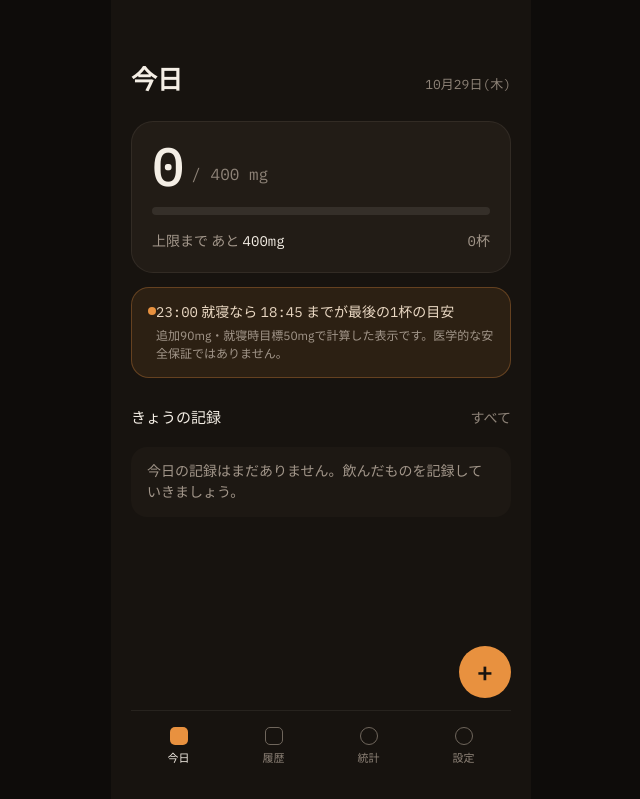
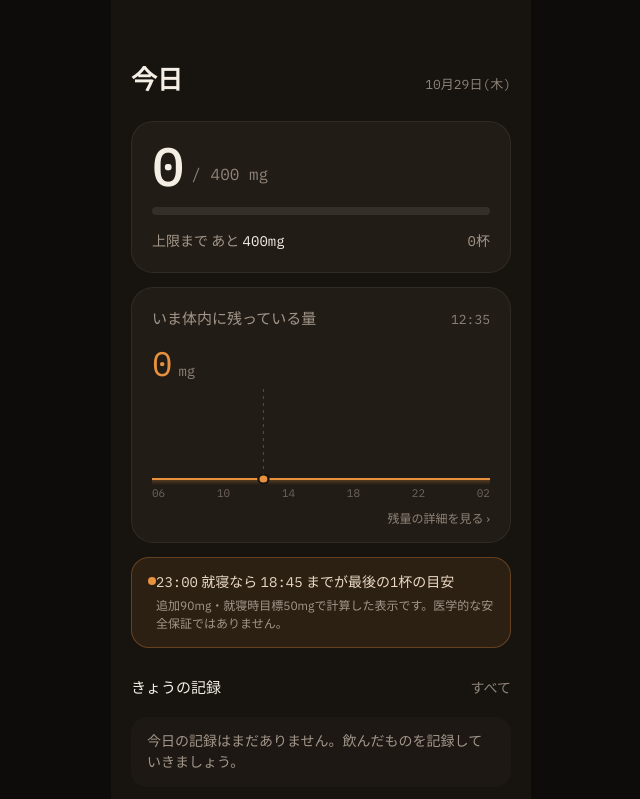
Before and after one commit to hopes-ai-club/caffeineIntakeHistory, a Next.js app: page / in a window 1280 px wide. Shown: the top 799 px of the page, without its empty margins (319-959 px from the left). Built offline with nearby package versions, Linux system fonts and the light colour scheme.

Commit message:
feat: integrate residual card into home

```diff
--- a/components/ResidualCard.tsx
+++ b/components/ResidualCard.tsx
@@ -30,15 +30,18 @@ const HEADROOM = 1.15;
 export interface ResidualCardProps {
   /** 開閉状態。閉じている間は非表示・非操作にする。 */
   open: boolean;
+  /** ホームと同じ集計時刻。省略時は共有時計を使う。 */
+  now?: Date;
   /** 閉じる操作（戻るボタン・Esc）を呼び出し側へ通知する。 */
   onClose: () => void;
 }
 
 /** 体内残量の詳細ビュー。全画面オーバーレイとしてIntakeFormと同じ開閉契約で提供する。 */
-export default function ResidualCard({ open, onClose }: ResidualCardProps) {
+export default function ResidualCard({ open, onClose, now: suppliedNow }: ResidualCardProps) {
   const intake = useIntakeRecords();
   const preferences = useSettings();
-  const now = useNow();
+  const clock = useNow();
+  const now = suppliedNow ?? clock;
 
   useEffect(() => {
     if (!open) return;
--- a/components/home/HomeScreen.tsx
+++ b/components/home/HomeScreen.tsx
@@ -3,6 +3,8 @@
 import Link from "next/link";
 import { useCallback, useEffect, useRef, useState } from "react";
 import IntakeForm from "@/components/IntakeForm";
+import ResidualCard from "@/components/ResidualCard";
+import ResidualSummary from "@/components/home/ResidualSummary";
 import TabBar from "@/components/TabBar";
 import { useIntakeRecords } from "@/hooks/useIntakeRecords";
 import { useSettings } from "@/hooks/useSettings";
@@ -22,6 +24,10 @@ export default function HomeScreen() {
   const [addedAt, setAddedAt] = useState<Date | null>(null);
   const [notice, setNotice] = useState<{ ok: boolean; text: string } | null>(null);
   const [formOpen, setFormOpen] = useState(false);
+  const [residualOpen, setResidualOpen] = useState(false);
+  const residualRef = useRef<HTMLDivElement>(null);
+  const residualTriggerRef = useRef<HTMLButtonElement>(null);
+  const closeResidual = useCallback(() => setResidualOpen(false), []);
   const formRef = useRef<HTMLDivElement>(null);
   const fabRef = useRef<HTMLButtonElement>(null);
   const headingRef = useRef<HTMLHeadingElement>(null);
@@ -33,10 +39,12 @@ export default function HomeScreen() {
   }, []);
 
   useEffect(() => {
-    if (!formOpen) return;
-    const wrapper = formRef.current;
+    if (!formOpen && !residualOpen) return;
+    const wrapper = residualOpen ? residualRef.current : formRef.current;
     if (!wrapper) return;
-    const fab = fabRef.current;
+    const trigger = residualOpen ? residualTriggerRef.current : fabRef.current;
+    const previousOverflow = document.body.style.overflow;
+    document.body.style.overflow = "hidden";
     const heading = headingRef.current;
     // フォームの階層やIDではなく、操作可能な要素だけを参照する。
     const controls = () => Array.from(wrapper.querySelectorAll<HTMLElement>(
@@ -73,9 +81,10 @@ export default function HomeScreen() {
     return () => {
       document.removeEventListener("keydown", trapFocus);
       document.removeEventListener("focusin", keepFocusInside);
-      (fab && !fab.disabled ? fab : heading)?.focus({ preventScroll: true });
+      document.body.style.overflow = previousOverflow;
+      (trigger && !trigger.disabled ? trigger : heading)?.focus({ preventScroll: true });
     };
-  }, [formOpen]);
+  }, [formOpen, residualOpen]);
 
   // 共有時計の次のtickを待たず、保存した瞬間までの記録を表示する。
   // 残量カード接続時も、この同一のnowを現在値とグラフに渡す。
@@ -110,7 +119,7 @@ export default function HomeScreen() {
 
   return (
     <>
-    <main inert={formOpen} className="mx-auto flex min-h-dvh w-full flex-col bg-bg-base px-space-20 pt-[max(60px,env(safe-area-inset-top))] min-[600px]:max-w-[420px]">
+    <main inert={formOpen || residualOpen} className="mx-auto flex min-h-dvh w-full flex-col bg-bg-base px-space-20 pt-[max(60px,env(safe-area-inset-top))] min-[600px]:max-w-[420px]">
       <header className="mb-space-22 flex flex-wrap items-baseline justify-between gap-space-8">
         <h1 ref={headingRef} tabIndex={-1} className="text-size-26 font-semibold tracking-[-0.01em]">今日</h1>
         {now && <time dateTime={now.toISOString()} className="font-mono text-size-13 text-text-tertiary">{formatDateLabel(now)}</time>}
@@ -138,6 +147,7 @@ export default function HomeScreen() {
               <p><span className="font-mono">{today.length}</span>杯</p>
             </div>
           </section>
+          <ResidualSummary records={intake.records} now={now!} dailyLimitMg={limit} triggerRef={residualTriggerRef} onOpen={() => setResidualOpen(true)} />
           <section aria-label="最後の1杯の目安" className="mt-space-14 flex items-start gap-space-12 rounded-radius-18 border border-accent/30 bg-accent/[0.10] px-space-16 py-space-14 text-size-14 text-[#EBD9C4]">
             <span aria-hidden="true" className="mt-space-5 size-space-8 shrink-0 rounded-radius-99 bg-accent" />
             <p>
@@ -185,6 +195,9 @@ export default function HomeScreen() {
     <div ref={formRef}>
       <IntakeForm open={formOpen} onClose={closeForm} />
     </div>
+    <div ref={residualRef}>
+      <ResidualCard open={residualOpen} onClose={closeResidual} now={now ?? undefined} />
+    </div>
     </>
   );
 }
--- /dev/null
+++ b/components/home/ResidualSummary.tsx
@@ -0,0 +1,51 @@
+"use client";
+
+import { useId, type Ref } from "react";
+import { calculateResidualMg, sampleResidualCurve } from "@/lib/caffeine";
+import { formatTime, startOfDay } from "@/lib/datetime";
+import type { IntakeRecord } from "@/types";
+
+interface Props {
+  records: IntakeRecord[];
+  now: Date;
+  dailyLimitMg: number;
+  triggerRef: Ref<HTMLButtonElement>;
+  onOpen: () => void;
+}
+
+/** 詳細と同じ全期間の記録・時計・半減期モデルで描くホーム用カード。 */
+export default function ResidualSummary({ records, now, dailyLimitMg, triggerRef, onOpen }: Props) {
+  const gradientId = useId();
+  const start = new Date(startOfDay(now).getTime() + 6 * 3_600_000);
+  const end = new Date(startOfDay(now).getTime() + 26 * 3_600_000);
+  const points = sampleResidualCurve(records, start, end, 5);
+  const current = calculateResidualMg(records, now);
+  const maximum = Math.max(dailyLimitMg, ...points.map(point => point.residualMg), 1) * 1.15;
+  const x = (at: number) => (at - start.getTime()) / (end.getTime() - start.getTime()) * 300;
+  const y = (mg: number) => 90 - mg / maximum * 82;
+  const path = points.map((point, i) => `${i ? "L" : "M"}${x(Date.parse(point.at)).toFixed(1)},${y(point.residualMg).toFixed(1)}`).join(" ");
+  const inRange = now >= start && now <= end;
+
+  return (
+    <button ref={triggerRef} type="button" onClick={onOpen} aria-label="体内残量の詳細を開く" aria-haspopup="dialog"
+      className="mt-space-14 w-full rounded-radius-22 border border-border-subtle bg-surface-card px-space-20 pt-space-20 pb-space-14 text-left focus-visible:outline-2 focus-visible:outline-offset-2 focus-visible:outline-accent">
+      <span className="flex flex-wrap items-baseline justify-between gap-space-8">
+        <span className="text-size-15 text-text-secondary">いま体内に残っている量</span>
+        <time dateTime={now.toISOString()} className="font-mono text-size-13 text-text-tertiary">{formatTime(now)}</time>
+      </span>
+      <span className="mt-space-8 block font-mono text-size-34 text-accent">
+        {Math.round(current).toLocaleString("ja-JP")}<span className="ml-space-6 text-size-14 text-text-tertiary">mg</span>
+      </span>
+      <svg aria-hidden="true" viewBox="0 0 300 96" preserveAspectRatio="none" width="100%" height="96">
+        <defs><linearGradient id={gradientId} x1="0" y1="0" x2="0" y2="1"><stop offset="0%" stopColor="#E8913F" stopOpacity=".3" /><stop offset="100%" stopColor="#E8913F" stopOpacity="0" /></linearGradient></defs>
+        <path d={`${path} L300,96 L0,96 Z`} fill={`url(#${gradientId})`} />
+        <path d={path} fill="none" stroke="#E8913F" strokeWidth="2" strokeLinejoin="round" />
+        {inRange && <><line x1={x(now.getTime())} x2={x(now.getTime())} y1="0" y2="96" stroke="rgba(244,238,229,.22)" strokeDasharray="3 4" /><circle cx={x(now.getTime())} cy={y(current)} r="4.5" fill="#E8913F" stroke="#17130F" strokeWidth="2" /></>}
+      </svg>
+      <span aria-hidden="true" className="flex justify-between font-mono text-size-11 text-text-quaternary">
+        {["06", "10", "14", "18", "22", "02"].map(label => <span key={label}>{label}</span>)}
+      </span>
+      <span className="mt-space-8 block text-right text-size-12 text-text-tertiary">残量の詳細を見る ›</span>
+    </button>
+  );
+}
```
Also changed, not shown: 1 other file (tests, documents, lock files or other folders).
